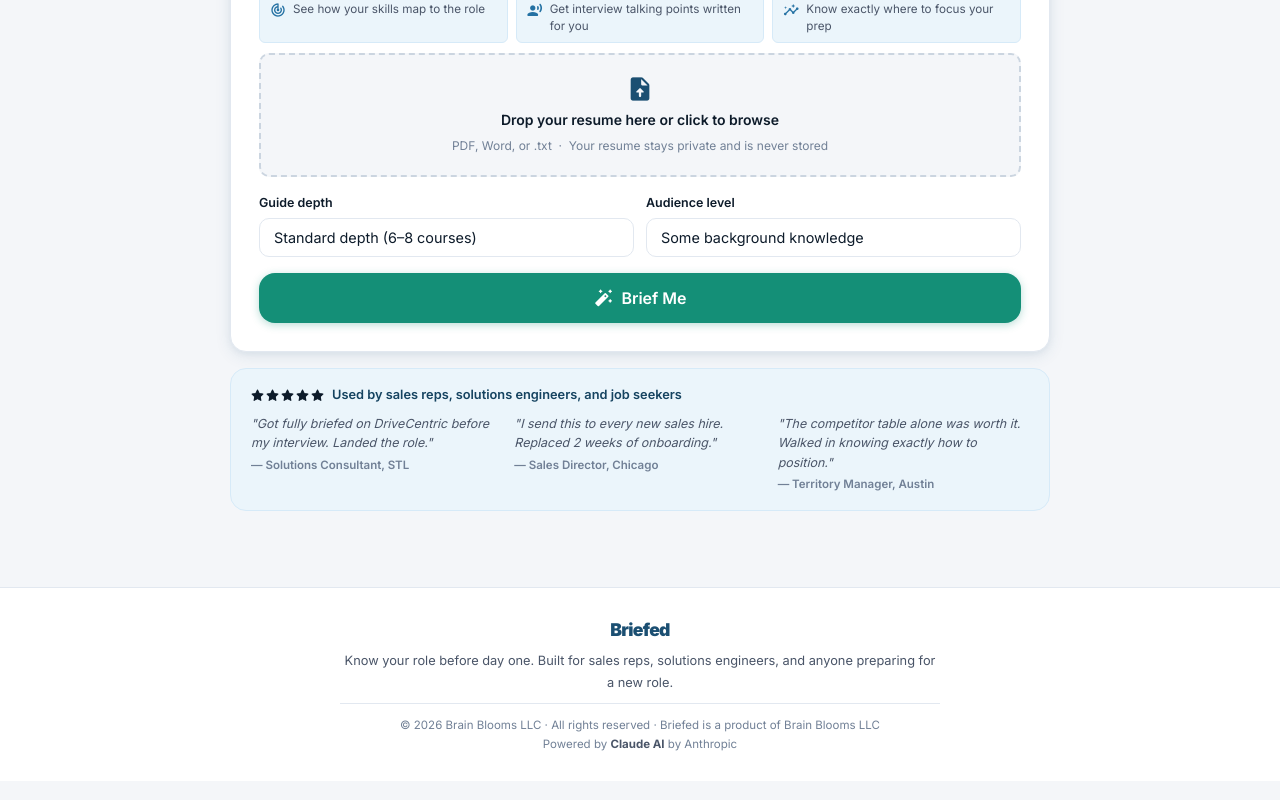
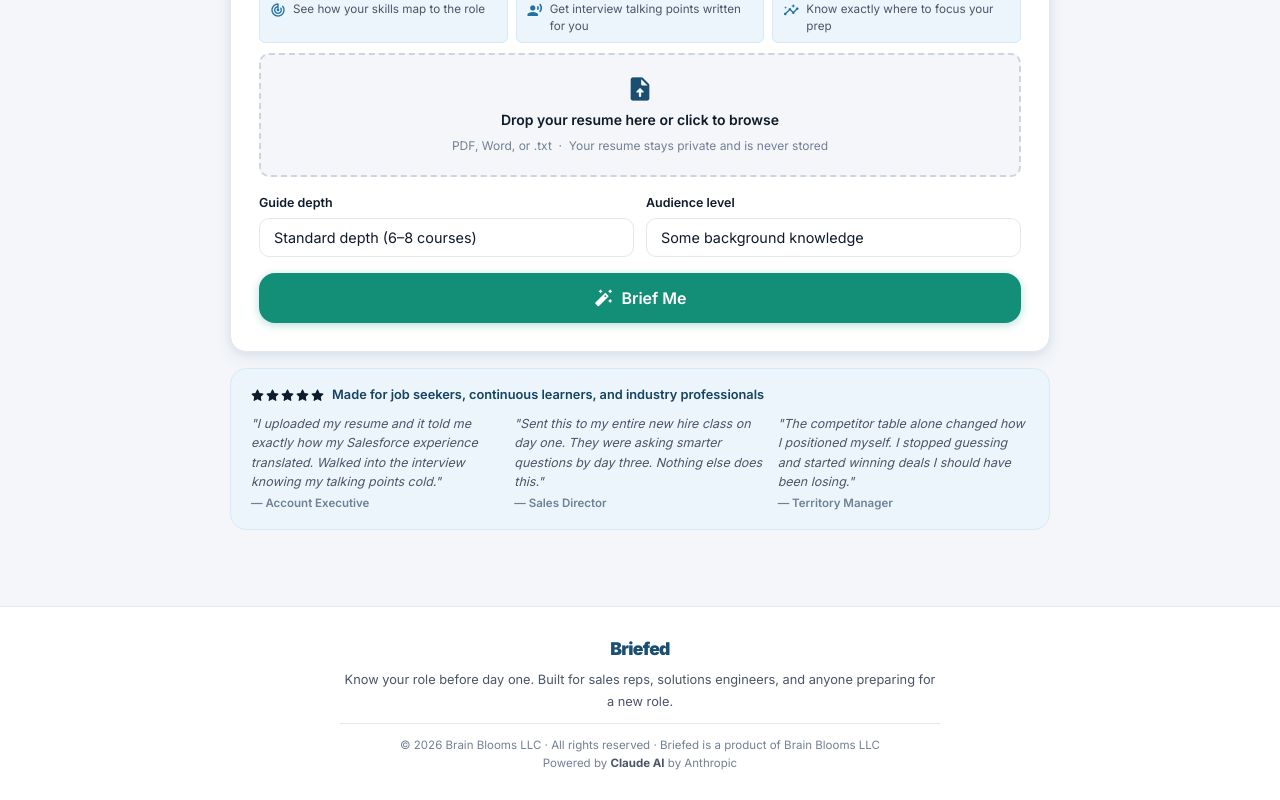
Before and after one commit to BrainBloomsUS/Briefed, a Next.js app: page / in a window 1280 px wide. Shown: the part 1297-2097 px from the top of the page. Built offline with nearby package versions, Linux system fonts and the light colour scheme.

Commit message:
Add files via upload

```diff
--- a/app/page.tsx
+++ b/app/page.tsx
@@ -829,13 +829,13 @@
         <div style={{ display: 'flex', gap: 2 }}>
           {[1,2,3,4,5].map(i => <Icon.Star key={i} size={13} />)}
         </div>
-        <span style={{ fontSize: '0.8rem', fontWeight: 600, color: 'var(--brand-dark)' }}>Used by sales reps, solutions engineers, and job seekers</span>
+        <span style={{ fontSize: '0.8rem', fontWeight: 600, color: 'var(--brand-dark)' }}>Made for job seekers, continuous learners, and industry professionals</span>
       </div>
       <div style={{ display: 'grid', gridTemplateColumns: 'repeat(3, 1fr)', gap: 12 }} className="steps-grid">
         {[
-          { q: '"Got fully briefed on DriveCentric before my interview. Landed the role."', name: 'Solutions Consultant, STL' },
-          { q: '"I send this to every new sales hire. Replaced 2 weeks of onboarding."', name: 'Sales Director, Chicago' },
-          { q: '"The competitor table alone was worth it. Walked in knowing exactly how to position."', name: 'Territory Manager, Austin' },
+          { q: '"I uploaded my resume and it told me exactly how my Salesforce experience translated. Walked into the interview knowing my talking points cold."', name: 'Account Executive' },
+          { q: '"Sent this to my entire new hire class on day one. They were asking smarter questions by day three. Nothing else does this."', name: 'Sales Director' },
+          { q: '"The competitor table alone changed how I positioned myself. I stopped guessing and started winning deals I should have been losing."', name: 'Territory Manager' },
         ].map((t, i) => (
           <div key={i} style={{ fontSize: '0.78rem', color: 'var(--text-secondary)', lineHeight: 1.55 }}>
             <span style={{ fontStyle: 'italic' }}>{t.q}</span>
```
